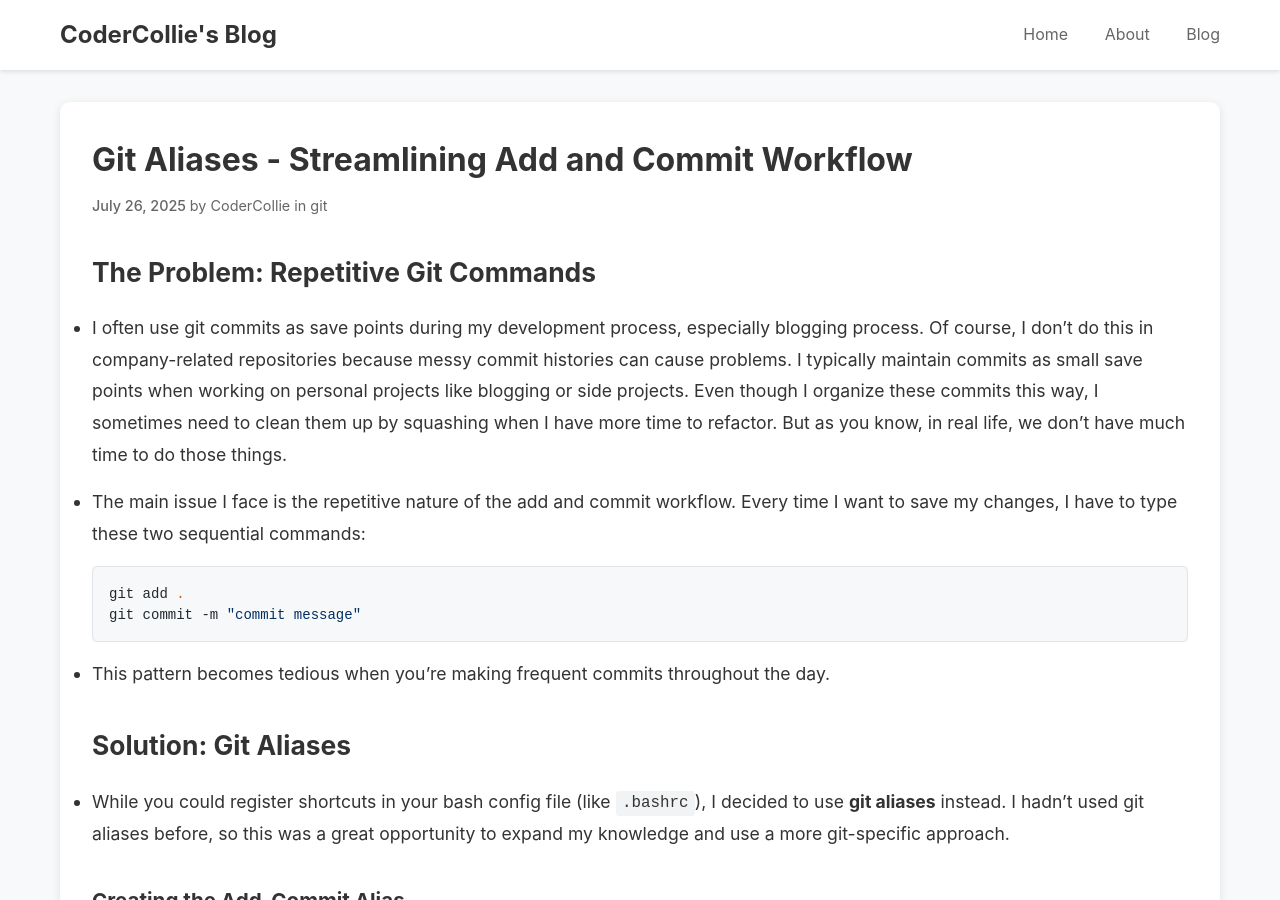
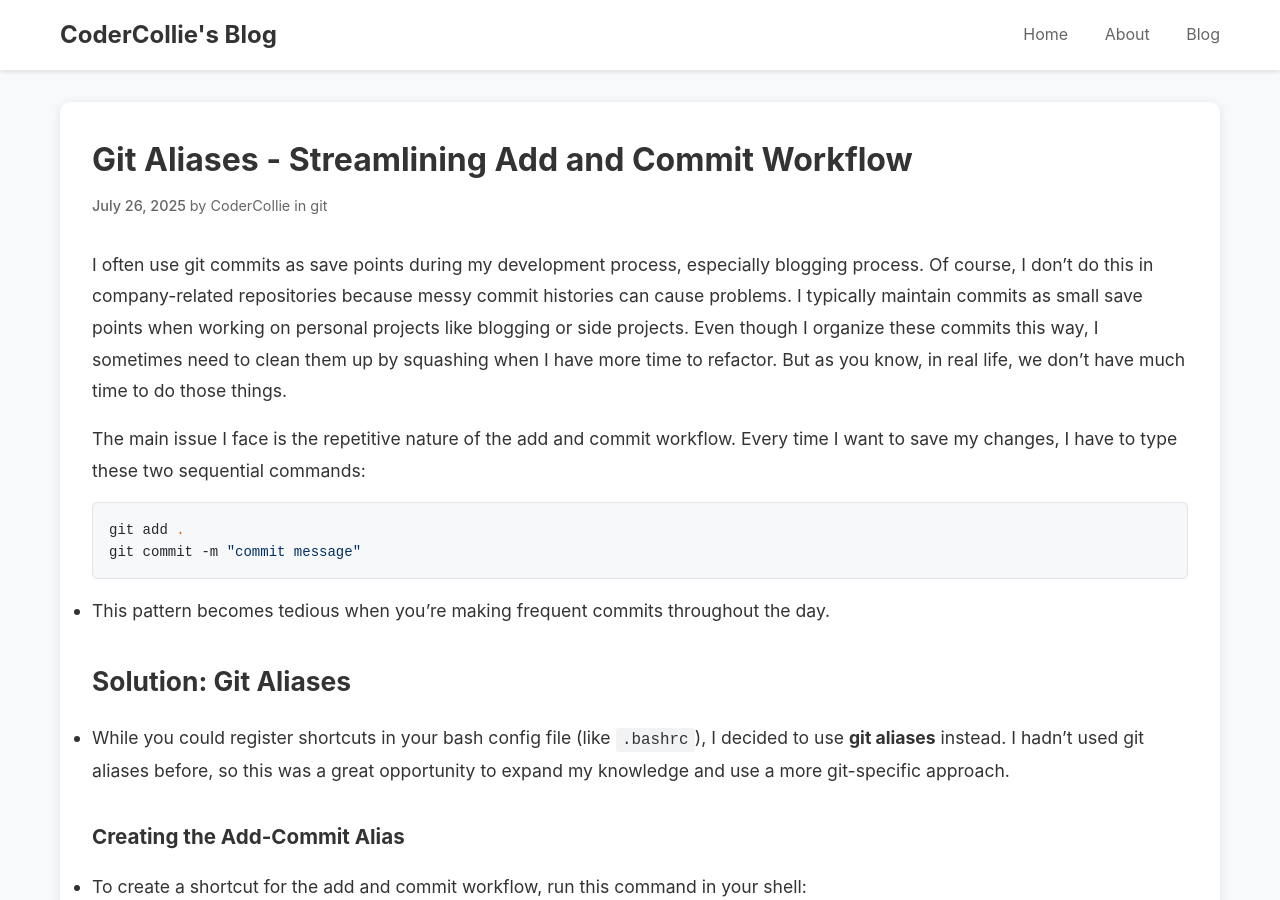
Before and after one commit to CoderCollie/codercollie.github.io, a Jekyll site: the page built from _posts/002_Git/2025-07-26-001_gitAlias_addAndCommit.md, in a window 1280 px wide and 900 px high. Built offline with Jekyll 4.4.1, drawn with Linux system fonts in a browser that asks for light colours; some web fonts are replaced; comment, search, counter and statistics services are not loaded.

Commit message:
Posting for savePoint

````diff
--- a/_posts/002_Git/2025-07-26-001_gitAlias_addAndCommit.md
+++ b/_posts/002_Git/2025-07-26-001_gitAlias_addAndCommit.md
@@ -4,11 +4,9 @@ category: git
 tags: [git, productivity, aliases, workflow]
 ---
 
-## The Problem: Repetitive Git Commands
+I often use git commits as save points during my development process, especially blogging process. Of course, I don't do this in company-related repositories because messy commit histories can cause problems. I typically maintain commits as small save points when working on personal projects like blogging or side projects. Even though I organize these commits this way, I sometimes need to clean them up by squashing when I have more time to refactor. But as you know, in real life, we don't have much time to do those things.
 
-- I often use git commits as save points during my development process, especially blogging process. Of course, I don't do this in company-related repositories because messy commit histories can cause problems. I typically maintain commits as small save points when working on personal projects like blogging or side projects. Even though I organize these commits this way, I sometimes need to clean them up by squashing when I have more time to refactor. But as you know, in real life, we don't have much time to do those things.
-
-- The main issue I face is the repetitive nature of the add and commit workflow. Every time I want to save my changes, I have to type these two sequential commands:
+The main issue I face is the repetitive nature of the add and commit workflow. Every time I want to save my changes, I have to type these two sequential commands:
 
 ```shell
 git add .
````
Also changed, not shown: _posts/003_hammerspoon/2025-07-26-001_hammerspoon_swap_esc_and_backtick.md (+0 -2 lines).
